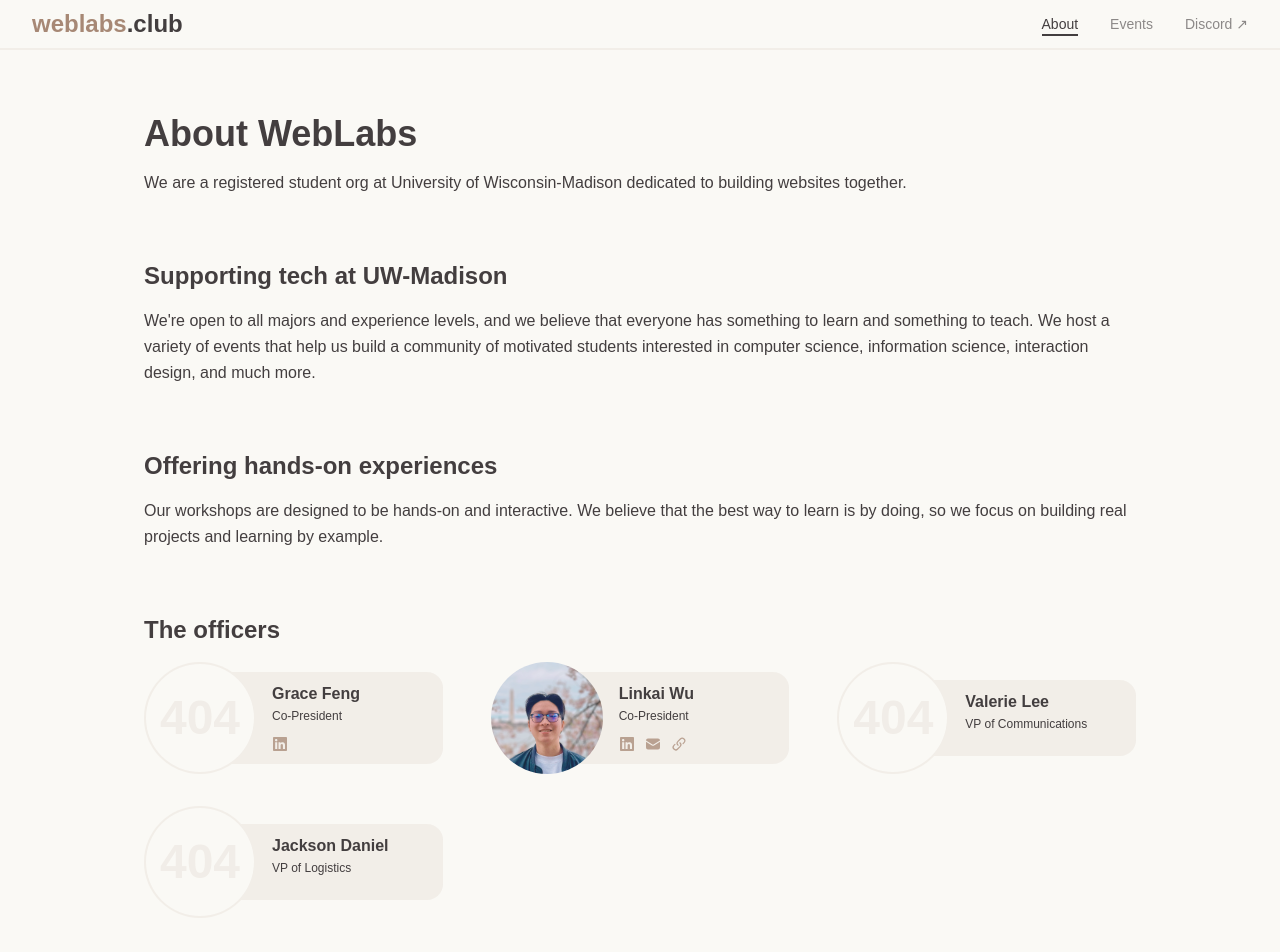
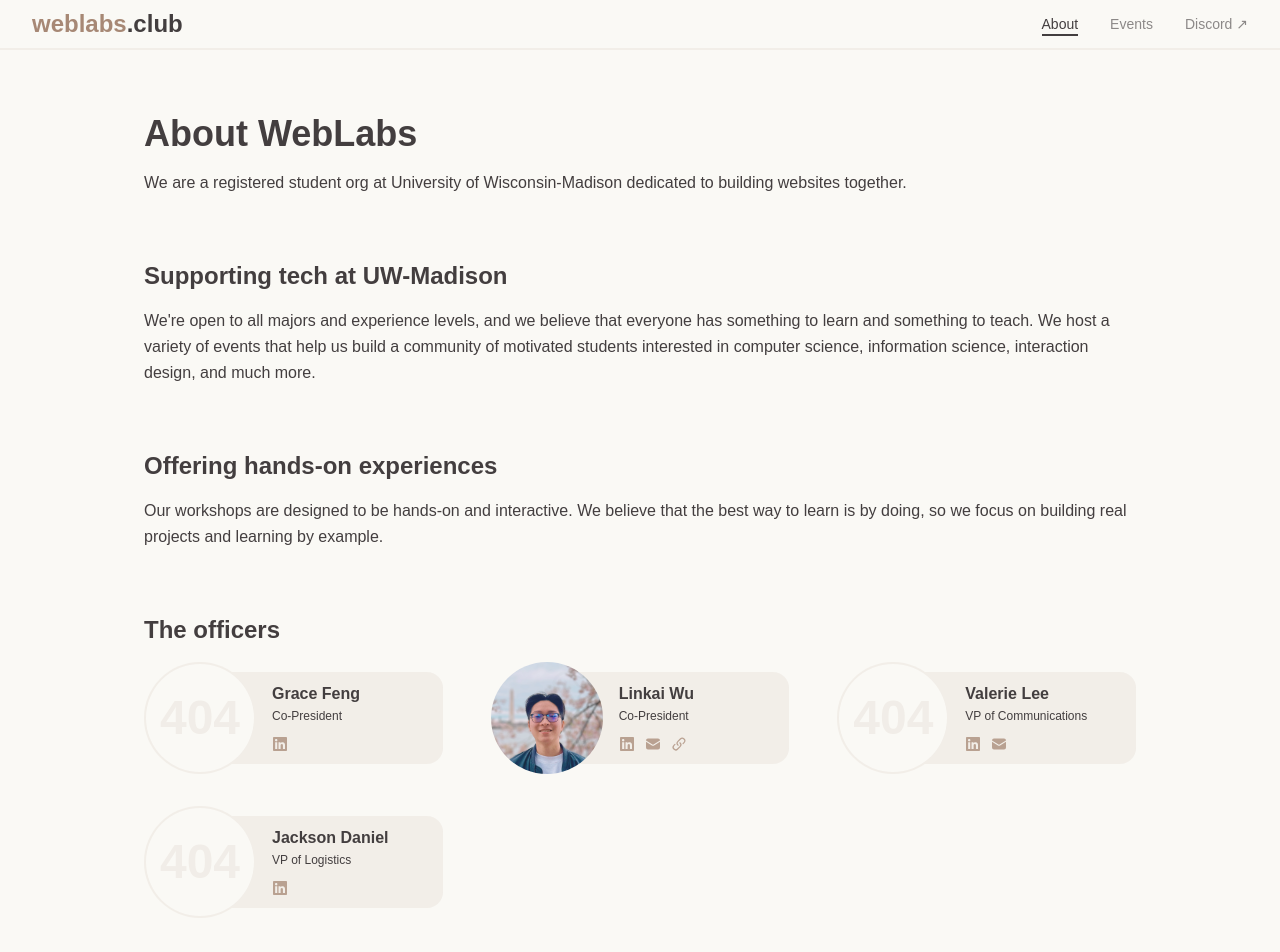
Before and after one commit to weblabsuw/site, a Next.js app: page /about in a window 1280 px wide. Shown: the top 952 px of the page. Built offline with nearby package versions, Linux system fonts and the light colour scheme.

Commit message:
replace next image with img

```diff
--- a/components/about/index.tsx
+++ b/components/about/index.tsx
@@ -54,11 +54,14 @@
           name="Valerie Lee"
           role="VP of Communications"
           imageSrc={undefined}
+          linkedin="https://www.linkedin.com/in/valerie-lee-62ba74301"
+          email="mailto:velee@wisc.edu"
         />
         <TeamGridItem
           name="Jackson Daniel"
           role="VP of Logistics"
           imageSrc={undefined}
+          linkedin="https://www.linkedin.com/in/jackson-daniel"
         />
       </TeamGrid>
 
--- a/components/about/team-grid.tsx
+++ b/components/about/team-grid.tsx
@@ -1,5 +1,4 @@
 import Link from "next/link";
-import Image from "next/image";
 import { cn } from "@/lib/utils";
 
 import { HiMiniLink, HiEnvelope } from "react-icons/hi2";
@@ -32,10 +31,8 @@
   return (
     <div className="flex items-center">
       {imageSrc ?
-        <Image
+        <img
           src={imageSrc}
-          width={512}
-          height={512}
           alt={name}
           className="size-28 object-center object-cover rounded-full bg-primary select-none z-10"
         />
--- a/components/home/hero.tsx
+++ b/components/home/hero.tsx
@@ -1,4 +1,3 @@
-import Image from "next/image";
 import Link from "next/link";
 import { config } from "@/content/config";
 import { FaDiscord, FaInstagram } from "react-icons/fa6";
@@ -48,11 +47,10 @@
       {config.loopsFormEndpoint && (
         <div className="lg:max-w-[20rem]">
           <div className="flex items-end gap-4">
-            <Image
+            <img
               src="/images/mailbox.png"
               alt="Mailbox"
-              width={80}
-              height={80}
+              className="w-20 h-20 pointer-events-none select-none"
             />
 
             <div className="py-2">
```
